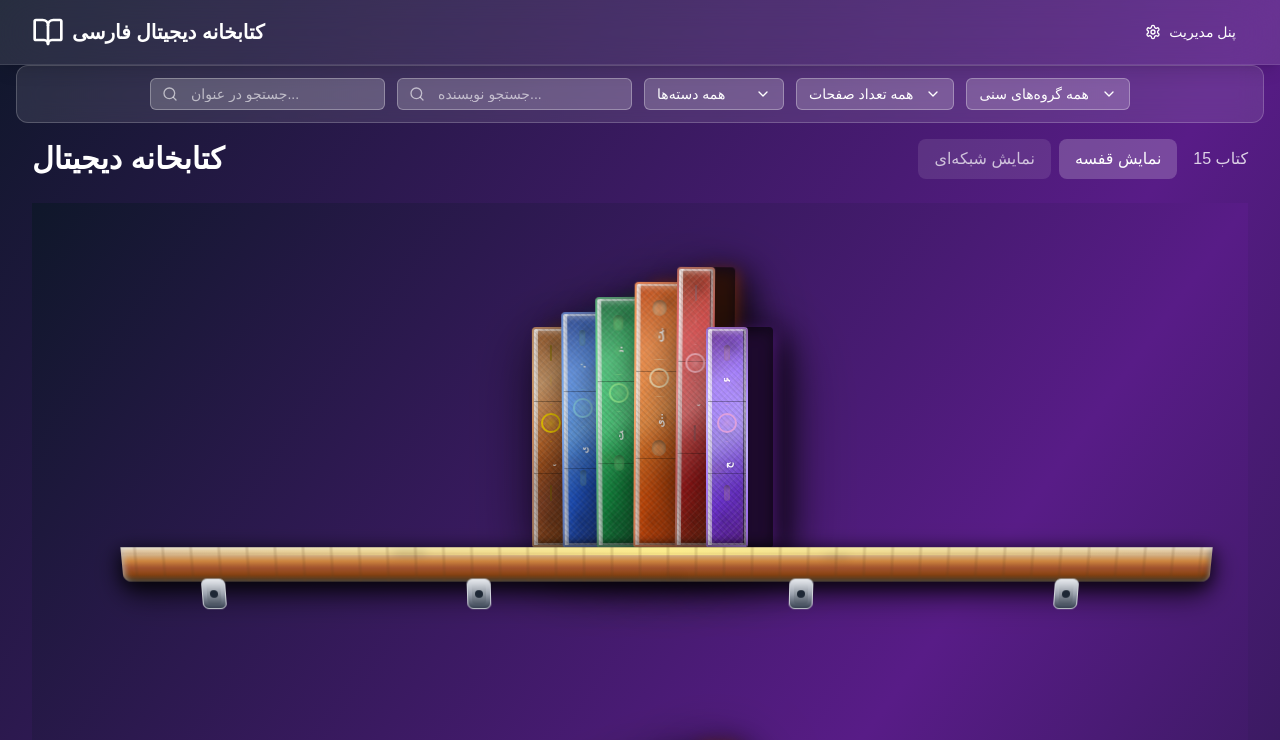
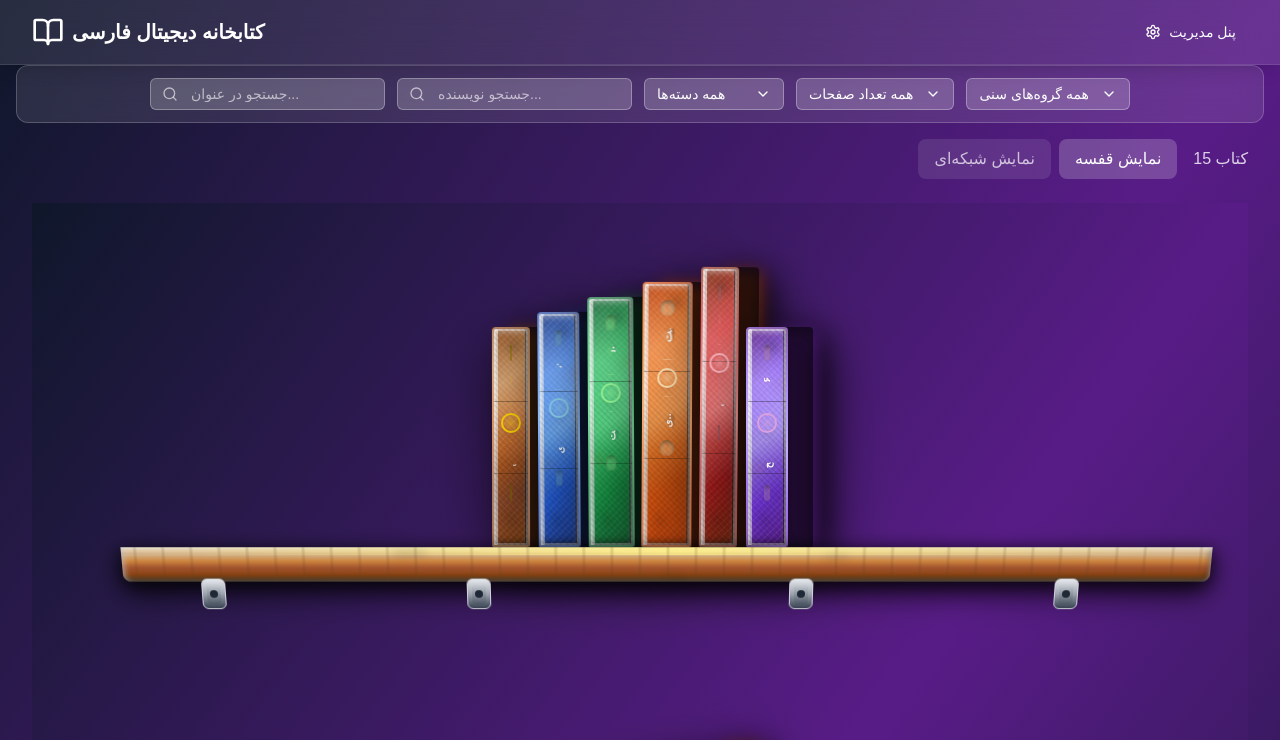
Before and after one commit to nargestabatabaii679/mobile-book-verse-reader, a React (Vite) app: page / in a window 1280 px wide. Shown: the top 740 px of the page. Built offline with nearby package versions, Linux system fonts and the light colour scheme; a web font is replaced by a local one.

Commit message:
Remove title and adjust book spacing.
- Removed the "کتابخانه دیجیتال" title from the main page.
- Adjusted spacing between books on the shelves.
- Increased the size of the book pages in the flipbook reader.

```diff
--- a/src/components/book-reader/FlipBook.tsx
+++ b/src/components/book-reader/FlipBook.tsx
@@ -8,7 +8,7 @@ interface FlipBookProps {
   height?: number;
 }
 
-const FlipBook: React.FC<FlipBookProps> = ({ pages, width = 600, height = 700 }) => {
+const FlipBook: React.FC<FlipBookProps> = ({ pages, width = 800, height = 900 }) => {
   const [currentPage, setCurrentPage] = useState(0);
   const [isFlipping, setIsFlipping] = useState(false);
   const [flipDirection, setFlipDirection] = useState<'left' | 'right' | null>(null);
--- a/src/components/library/LibraryShelfView.tsx
+++ b/src/components/library/LibraryShelfView.tsx
@@ -1,3 +1,4 @@
+
 import React from 'react';
 import { Book } from '@/types';
 
@@ -82,7 +83,7 @@ export const LibraryShelfView: React.FC<LibraryShelfViewProps> = ({
 
                 {/* Books on shelf */}
                 <div
-                  className="flex justify-center items-end"
+                  className="flex justify-center items-end gap-2"
                   style={{ minHeight: '280px' }}
                 >
                   {shelf.map((book, bookIndex) => {
@@ -102,8 +103,7 @@ export const LibraryShelfView: React.FC<LibraryShelfViewProps> = ({
                           height: `${height}px`,
                           transform: `rotateY(${tilt}deg) rotateZ(${lean}deg) perspective(2000px)`,
                           transformStyle: 'preserve-3d',
-                          filter: 'drop-shadow(0 15px 30px rgba(0,0,0,0.6))',
-                          marginLeft: bookIndex > 0 ? '-8px' : '0'
+                          filter: 'drop-shadow(0 15px 30px rgba(0,0,0,0.6))'
                         }}
                         onClick={() => onSelectBook(book)}
                       >
--- a/src/pages/Index.tsx
+++ b/src/pages/Index.tsx
@@ -1,4 +1,3 @@
-
 import React, { useState, useMemo } from 'react';
 import Header from '@/components/layout/Header';
 import BookList from '@/components/books/BookList';
@@ -115,8 +114,7 @@ const Index = () => {
             <FilterSidebar books={books} onFilter={() => {}} />
 
             <div className="flex-1">
-              <div className="flex items-center justify-between mb-6">
-                <h1 className="text-3xl font-bold text-white">کتابخانه دیجیتال</h1>
+              <div className="flex items-center justify-end mb-6">
                 <div className="flex items-center gap-4">
                   <div className="flex items-center gap-2">
                     <button
```
